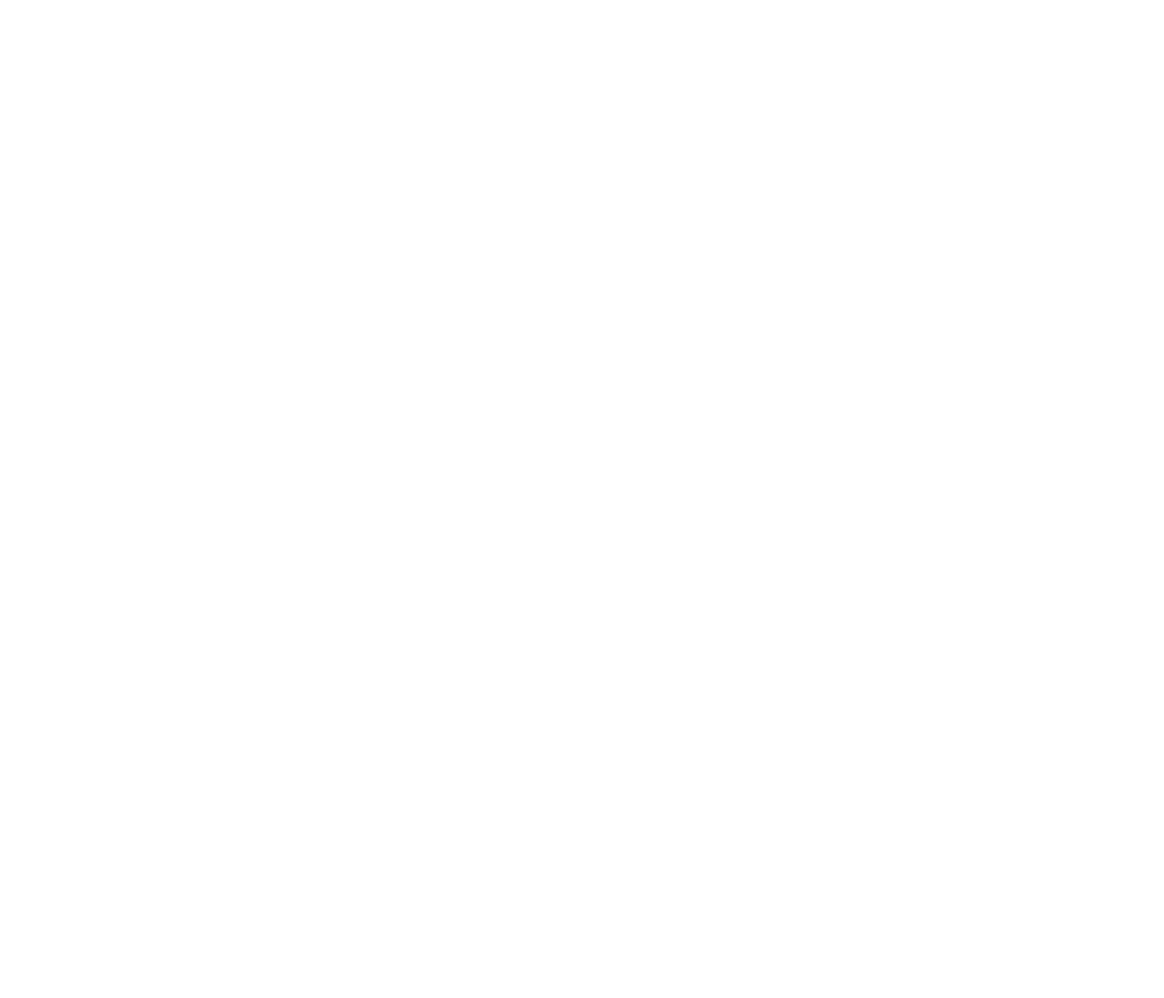
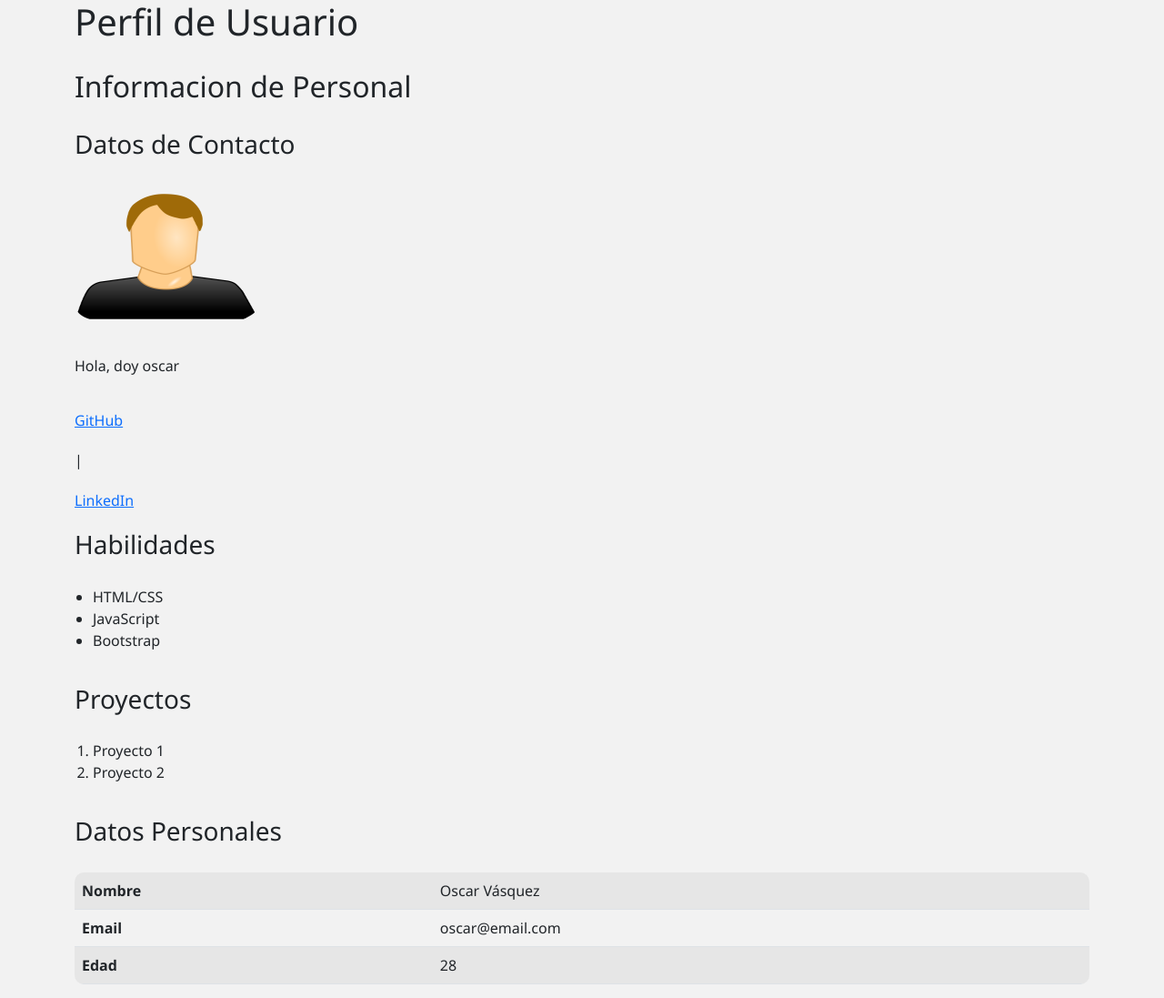
Before and after one commit to OscarVasquezz/1pdw2025, a plain HTML site: page index.html in a window 1280 px wide. Shown: the top 1097 px of the page at 91% size. Before the commit the page ends 800 px from the top, so only its background shows below. Drawn offline with nearby package versions, Linux system fonts and the light colour scheme.

Commit message:
Actualización

```diff
--- a/css/styles.css
+++ b/css/styles.css
@@ -0,0 +1,30 @@
+#perfil-img {
+    width: 200px;
+    height: 150px;
+}
+
+body {
+    background-color: #f2f2f2;
+    font-family: 'Segoe UI', sans-serif;
+    margin: 0;
+    padding: 0;
+}
+
+ul, ol {
+    padding-left: 20px;
+}
+
+table {
+    border-radius: 10px;
+    overflow: hidden;
+}
+
+.container {
+    display: grid;
+    gap: 20px;
+}
+
+
+input:focus {
+    border: 2px solid #007bff;
+}
--- a/index.html
+++ b/index.html
@@ -3,9 +3,74 @@
 <head>
     <meta charset="UTF-8">
     <meta name="viewport" content="width=device-width, initial-scale=1.0">
-    <title>Document</title>
+    <title>Perfil de Usuario</title> <!-- nombre de la pagina para mostar en la pestaña de la web -->
+    <link rel="stylesheet" href="bootstrap/css/bootstrap.min.css"> <!-- Importando estilos de Css , Boostrap -->
+    <link rel="stylesheet" href="css/styles.css"> <!-- importanto estilos de Css, propios --><!-- -->
 </head>
 <body>
+    <div class="container mt -4">
+        <!-- encabezados-->
+        <h1>Perfil de Usuario</h1>
+        <h2>Informacion de Personal</h2>
+        <h3>Datos de Contacto</h3>
+        <!-- inserando imagen de usuario como referencia-->
+        <img src="img/usuario.png" alt="perfil" id="perfil-img" class="round-circle mb-3">
+         <!-- Párrafos y enlaces -->
+        <p id="bio">Hola, doy oscar</p>
+        <a href="https://github.com/" target="_blank">GitHub</a> |
+        <a href="https://www.linkedin.com/" target="_blank">LinkedIn</a>
+
+        <!-- creando Listas ul -->
+        <h3>Habilidades</h3>
+        <ul>
+            <!-- creando items de la Lista -->
+            <li>HTML/CSS</li>
+            <li>JavaScript</li>
+            <li>Bootstrap</li>
+        </ul>
+<!-- creando Listas ol -->
+        <h3>Proyectos</h3>
+
+        <ol>
+            <!-- creando items de la Lista -->
+            <li>Proyecto 1</li>
+            <li>Proyecto 2</li>
+        </ol>
+
+        <!-- creando Tabla -->
+        <h3>Datos Personales</h3>
+        <table class="table table-striped">
+            <tr><th>Nombre</th><td>Oscar Vásquez</td></tr>
+            <tr><th>Email</th><td>oscar@email.com</td></tr>
+            <tr><th>Edad</th><td>28</td></tr>
+        </table>
+
+         <!-- Creacion del Formulario -->
+        <h3>Contacto</h3>
+        <form id="contact-form">
+            <div class="mb-3">
+                <label for="nombre" class="form-label">Nombre:</label>
+                <input type="text" id="nombre" class="form-control">
+            </div>
+            <div class="mb-3">
+                <label for="correo" class="form-label">Correo:</label>
+                <input type="email" id="correo" class="form-control">
+            </div>
+            <div class="mb-3">
+                <label for="mensaje" class="form-label">Mensaje:</label>
+                <textarea id="mensaje" class="form-control"></textarea>
+            </div>
+            <button type="submit" class="btn btn-primary">Enviar</button>
+        </form>
+
+        <button id="btn-welcome" class="btn btn-success mt-3">Bienvenida</button>
+        <button id="btn-cambiar-fondo" class="btn btn-warning mt-3">Cambiar Fondo</button>
+        <button id="btn-cambiar-texto" class="btn btn-info mt-3">Cambiar Texto</button>
+
+    </div>
+    <script src="js/jquery.min.js"></script>
+    <script src="bootstrap/js/bootstrap.bundle.min.js"></script>
+    <script src="js/script.js"></script>
 
 </body>
 </html>
```
Also changed, not shown: img/usuario.png (added).
